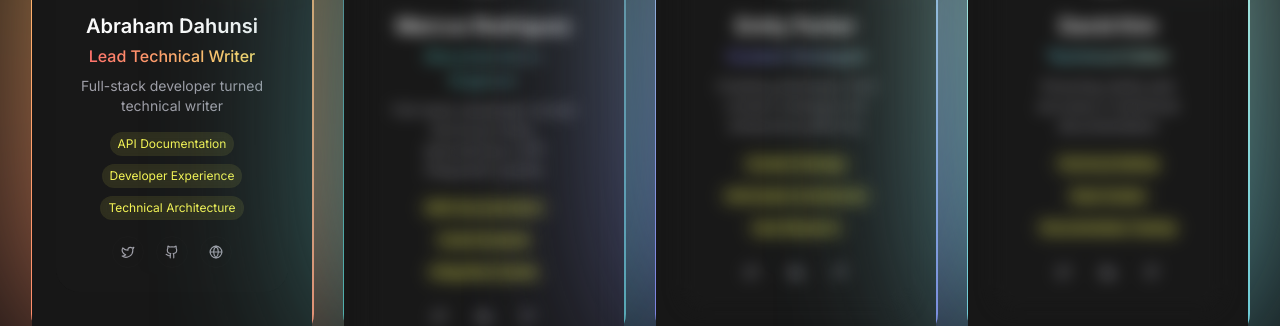
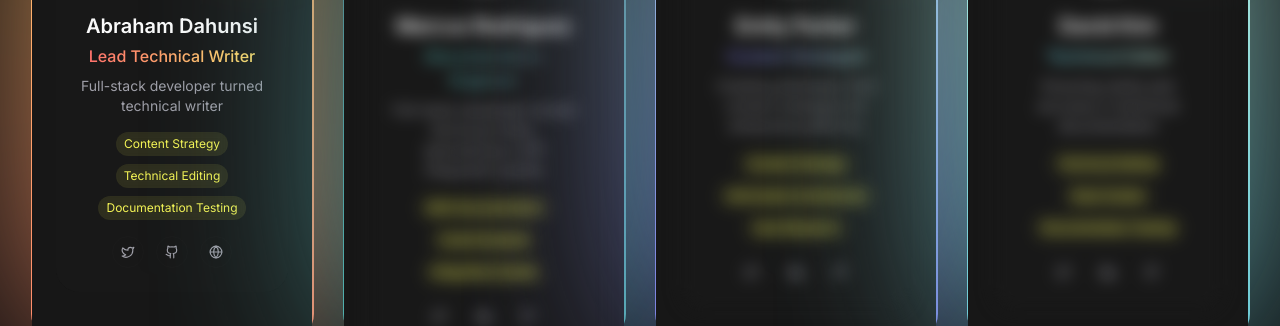
Before and after one commit to Abraham12611/thedevarena-web, a Next.js app: page / in a window 1280 px wide. Shown: the part 6900-7226 px from the top of the page. Built offline with nearby package versions, Linux system fonts and the light colour scheme.

Commit message:
chore: fix team card UI 2

```diff
--- a/components/team.tsx
+++ b/components/team.tsx
@@ -17,7 +17,7 @@ const team = [
       github: "https://github.com/Abraham12611",
       website: "https://www.abrahamdahunsi.com",
     },
-    specialties: ["API Documentation", "Developer Experience", "Technical Architecture"],
+    specialties: ["Content Strategy", "Technical Editing", "Documentation Testing"],
   },
   {
     name: "Marcus Rodriguez",
```
